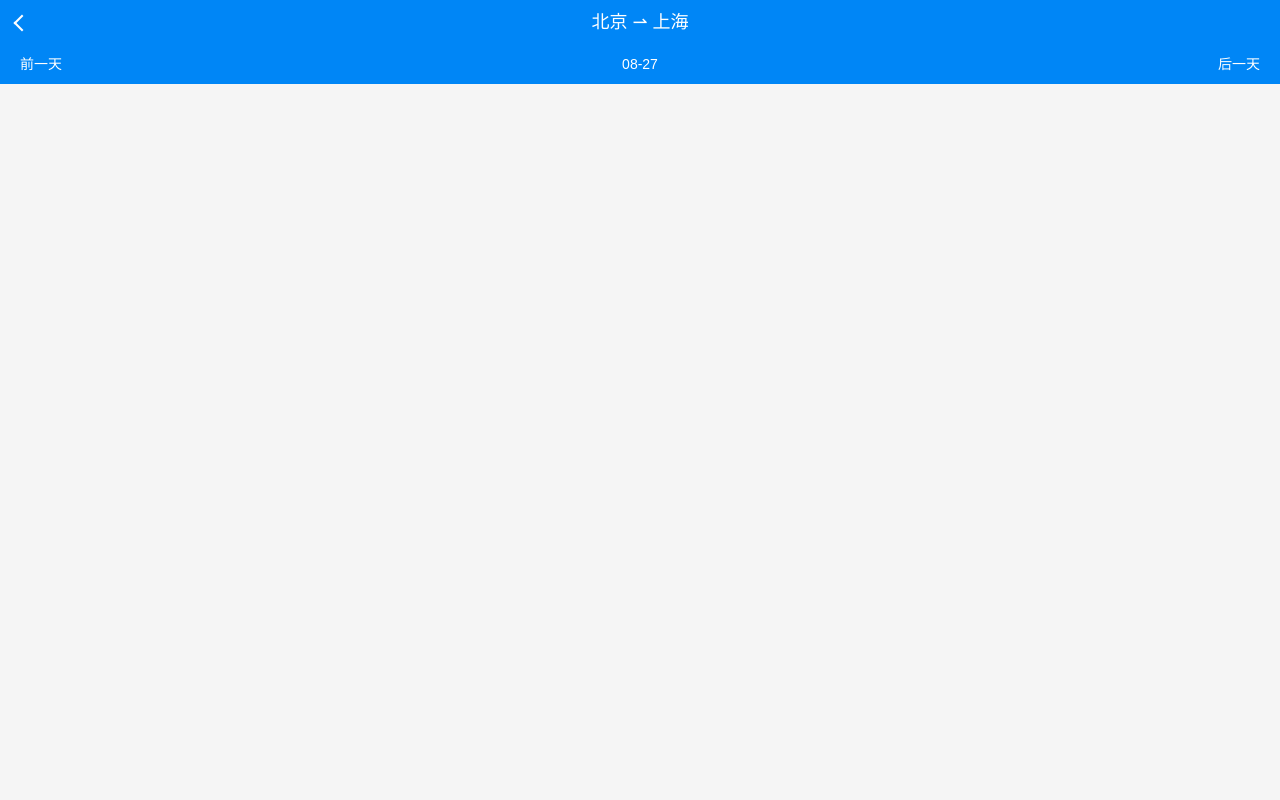
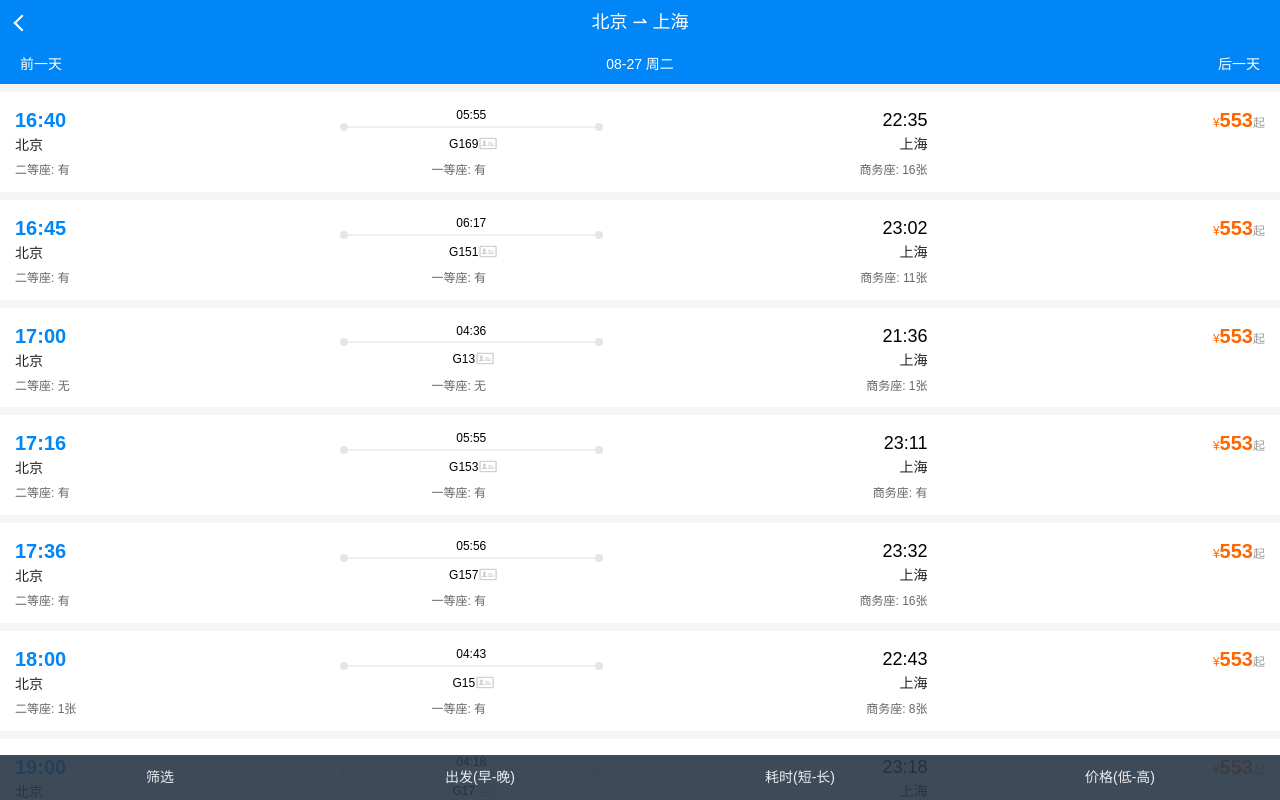
Before and after one commit to zzzmj/train-ticket, a React (Create React App) app: page /train/list in a window 1280 px wide. Shown: the top 800 px of the page. Built offline with nearby package versions, Linux system fonts and the light colour scheme.

Commit message:
fix: 修复一些样式问题

```diff
--- a/src/components/CitySelector/style.scss
+++ b/src/components/CitySelector/style.scss
@@ -7,6 +7,7 @@
     max-width: 700px;
     margin: 0 auto;
     &--input {
+        margin-top: 44px;
         height: 44px;
         line-height: 44px;
         padding-left: 44px;
--- a/src/components/Header/style.scss
+++ b/src/components/Header/style.scss
@@ -1,4 +1,8 @@
 .header {
+    position: fixed;
+    top: 0;
+    left: 0;
+    width: 100%;
     background: #0086f6;
     height: 44px;
     line-height: 44px;
--- /dev/null
+++ b/src/pages/TrainTicket/conf.ts
@@ -0,0 +1,187 @@
+export const response = {
+    data: [
+        {
+            arrive_time: '22:35',
+            business_seat: '16',
+            first_seat: '有',
+            hard_seat: '',
+            hard_sleep: '',
+            no_sea: '',
+            second_seat: '有',
+            soft_sleep: '',
+            start_times: '16:40',
+            time_used_up: '05:55',
+            train_id: 'G169'
+        },
+        {
+            arrive_time: '23:02',
+            business_seat: '11',
+            first_seat: '有',
+            hard_seat: '',
+            hard_sleep: '',
+            no_sea: '无',
+            second_seat: '有',
+            soft_sleep: '',
+            start_times: '16:45',
+            time_used_up: '06:17',
+            train_id: 'G151'
+        },
+        {
+            arrive_time: '21:36',
+            business_seat: '1',
+            first_seat: '无',
+            hard_seat: '',
+            hard_sleep: '',
+            no_sea: '',
+            second_seat: '无',
+            soft_sleep: '',
+            start_times: '17:00',
+            time_used_up: '04:36',
+            train_id: 'G13'
+        },
+        {
+            arrive_time: '23:11',
+            business_seat: '有',
+            first_seat: '有',
+            hard_seat: '',
+            hard_sleep: '',
+            no_sea: '',
+            second_seat: '有',
+            soft_sleep: '',
+            start_times: '17:16',
+            time_used_up: '05:55',
+            train_id: 'G153'
+        },
+        {
+            arrive_time: '23:32',
+            business_seat: '16',
+            first_seat: '有',
+            hard_seat: '',
+            hard_sleep: '',
+            no_sea: '',
+            second_seat: '有',
+            soft_sleep: '',
+            start_times: '17:36',
+            time_used_up: '05:56',
+            train_id: 'G157'
+        },
+        {
+            arrive_time: '22:43',
+            business_seat: '8',
+            first_seat: '1',
+            hard_seat: '',
+            hard_sleep: '',
+            no_sea: '',
+            second_seat: '有',
+            soft_sleep: '',
+            start_times: '18:00',
+            time_used_up: '04:43',
+            train_id: 'G15'
+        },
+        {
+            arrive_time: '23:18',
+            business_seat: '5',
+            first_seat: '1',
+            hard_seat: '',
+            hard_sleep: '',
+            no_sea: '',
+            second_seat: '有',
+            soft_sleep: '',
+            start_times: '19:00',
+            time_used_up: '04:18',
+            train_id: 'G17'
+        },
+        {
+            arrive_time: '23:40',
+            business_seat: '15',
+            first_seat: '有',
+            hard_seat: '',
+            hard_sleep: '',
+            no_sea: '',
+            second_seat: '有',
+            soft_sleep: '',
+            start_times: '19:08',
+            time_used_up: '04:32',
+            train_id: 'G21'
+        },
+        {
+            arrive_time: '09:54',
+            business_seat: '',
+            first_seat: '',
+            hard_seat: '无',
+            hard_sleep: '无',
+            no_sea: '有',
+            second_seat: '',
+            soft_sleep: '无',
+            start_times: '19:10',
+            time_used_up: '14:44',
+            train_id: 'Z281'
+        },
+        {
+            arrive_time: '07:26',
+            business_seat: '',
+            first_seat: '',
+            hard_seat: '',
+            hard_sleep: '有',
+            no_sea: '有',
+            second_seat: '有',
+            soft_sleep: '有',
+            start_times: '19:22',
+            time_used_up: '12:04',
+            train_id: 'D701'
+        },
+        {
+            arrive_time: '07:41',
+            business_seat: '',
+            first_seat: '',
+            hard_seat: '',
+            hard_sleep: '有',
+            no_sea: '',
+            second_seat: '有',
+            soft_sleep: '有',
+            start_times: '19:36',
+            time_used_up: '12:05',
+            train_id: 'D707'
+        },
+        {
+            arrive_time: '07:46',
+            business_seat: '',
+            first_seat: '',
+            hard_seat: '',
+            hard_sleep: '有',
+            no_sea: '',
+            second_seat: '有',
+            soft_sleep: '有',
+            start_times: '19:46',
+            time_used_up: '12:00',
+            train_id: 'D709'
+        },
+        {
+            arrive_time: '11:00',
+            business_seat: '',
+            first_seat: '',
+            hard_seat: '无',
+            hard_sleep: '无',
+            no_sea: '有',
+            second_seat: '',
+            soft_sleep: '无',
+            start_times: '20:05',
+            time_used_up: '14:55',
+            train_id: 'T109'
+        },
+        {
+            arrive_time: '09:20',
+            business_seat: '',
+            first_seat: '',
+            hard_seat: '',
+            hard_sleep: '有',
+            no_sea: '有',
+            second_seat: '有',
+            soft_sleep: '有',
+            start_times: '21:21',
+            time_used_up: '11:59',
+            train_id: 'D705'
+        }
+    ],
+    success: true
+}
--- a/src/pages/TrainTicket/index.tsx
+++ b/src/pages/TrainTicket/index.tsx
@@ -1,9 +1,12 @@
-import React from 'react'
+import React, { useState } from 'react'
 import { withRouter } from 'react-router-dom'
 import * as Actions from '../../redux/actions'
 import { connect } from 'react-redux'
 import Header from '../../components/Header'
+import DateSelector from '../../components/DateSelector'
 import { RouteComponentProps } from 'react-router';
+import { response } from './conf'
+import { getWeekDay } from '../../utils/tool'
 import './style.scss'
 
 interface IProps extends RouteComponentProps {
@@ -14,17 +17,68 @@ interface IProps extends RouteComponentProps {
 }
 
 const TrainTicket = (props: IProps) => {
-    const { from, to, departTime } = props
+    const {
+        from,
+        to,
+        departTime,
+    } = props
+    const [dataSource, setDataSource] = useState<any>(response['data'])
+    const [dateVisible, setDateVisible] = useState<boolean>(false)
     const [fromStation, fromCode] = from
     const [toStation, toCode] = to
 
+    /* 头部返回，日期相关事件 */
     const handleBack = () => {
         props.history.goBack()
     }
 
+    const hanldeDateClick = () => {
+        setDateVisible(true)
+    }
+
+    const handleDateBack = () => {
+        setDateVisible(false)
+    }
+
+    const handleDateSelct = (date: Date) => {
+        console.log('date', date)
+    }
+
+    /* 底部过滤事件 */
+    const handleFilter = () => {
+
+    }
+
+    const handleFilterDepartTime = () => {
+
+    }
+
+    const handleFilterSpendTime = () => {
+
+    }
+
+    const handleFilterPrice = () => {
+
+    }
+
+    const seatFormat = (seat: string) => {
+        if (seat) {
+            // 1. 可能是有
+            // 2. 可能是数字
+            if (Number.isNaN(parseInt(seat))) {
+                return seat
+            } else {
+                return seat + '张'
+            }
+        } else {
+            return '无'
+        }
+    }
+
     const renderTrainTicketList = () => {
         const key = `${fromCode}${toCode}${departTime}`
-        const data = props.ticketData[key] || []
+        // const data = props.ticketData[key] || []
+        const { data } = response
         return data.map((item: any) => {
             const {
                 train_id,
@@ -33,6 +87,7 @@ const TrainTicket = (props: IProps) => {
                 time_used_up,
                 first_seat,
                 second_seat,
+                business_seat,
             } = item
 
             return (
@@ -66,9 +121,9 @@ const TrainTicket = (props: IProps) => {
                     </ul>
 
                     <ul className="train-ticket--content__ticket">
-                        <li>二等座: {first_seat}{Number.isNaN(Number(first_seat)) ? '': '张'}</li>
-                        <li>一等座: {second_seat}{Number.isNaN(Number(second_seat)) ? '': '张'}</li>
-                        <li>商务座: 无</li>
+                        <li>二等座: {seatFormat(first_seat)}</li>
+                        <li>一等座: {seatFormat(second_seat)}</li>
+                        <li>商务座: {seatFormat(business_seat)}</li>
                     </ul>
                 </div>
             )
@@ -77,16 +132,38 @@ const TrainTicket = (props: IProps) => {
 
     return (
         <div className="train-ticket">
+            <div className="train-ticket--header">
                 <Header
                     title={`${fromStation} ⇀ ${toStation}`}
                     onBack={handleBack}
                 />
                 <div className="train-ticket--date">
                     <div>前一天</div>
-                <div>{departTime.slice(5)}</div>
+                    <div onClick={hanldeDateClick}>
+                        <i />
+                        <span>{departTime.slice(5)} </span>
+                        <span>{getWeekDay(departTime)}</span>
+                    </div>
                     <div>后一天</div>
                 </div>
+            </div>
             {renderTrainTicketList()}
+            <div className="train-ticket--footer">
+                <div className="train-ticket--filter">
+                    <ul className="train-ticket--filter__list">
+                        <li onClick={handleFilter}>筛选</li>
+                        <li onClick={handleFilterDepartTime}>出发(早-晚)</li>
+                        <li onClick={handleFilterSpendTime}>耗时(短-长)</li>
+                        <li onClick={handleFilterPrice}>价格(低-高)</li>
+                    </ul>
+                </div>
+            </div>
+
+            <DateSelector
+                visible={dateVisible}
+                onBack={handleDateBack}
+                onSelect={handleDateSelct}
+            />
         </div>
     )
 }
--- a/src/pages/TrainTicket/style.scss
+++ b/src/pages/TrainTicket/style.scss
@@ -4,13 +4,23 @@
     height: 40px;
     line-height: 40px;
     padding: 5px 20px;
+    margin-top: 44px;
     background: #0086f6;
     color: #fff;
+    position: fixed;
+    width: 100%;
+    top: 0;
+    left: 0;
+    z-index: 999;
     > div {
         font-size: 14px;
         line-height: 30px;
         font-family: Arial, Helvetica, sans-serif
     }
+}
+
+.train-ticket--header {
+    height: 84px;
 }
 
 .train-ticket--content {
@@ -125,3 +135,36 @@
         }
     }
 }
+
+.train-ticket--content:first-child {
+    margin-top: 84px;
+}
+
+.train-ticket--footer {
+    height: 45px;
+    margin-top: 8px;
+}
+
+.train-ticket--filter {
+    height: 45px;
+    line-height: 45px;
+    width: 100%;
+    background: rgba(40,56,71,.9);
+    position: fixed;
+    left: 0;
+    bottom: 0;
+    &__list {
+        display: flex;
+        li {
+            font-size: 14px;
+            width: 25%;
+            text-align: center;
+            color: hsla(0,0%,100%,.9);
+        }
+
+        .current {
+            background: #283847;
+            color: #0086f6;
+        }
+    }
+}
--- a/src/utils/tool.tsx
+++ b/src/utils/tool.tsx
@@ -15,3 +15,8 @@ export const formatTime = (date: Date) => {
     }
     return `${y}-${ms}-${ds}`
 }
+
+export const getWeekDay = (format: string) => {
+    const arr = ['周日', '周一', '周二', '周三', '周四', '周五', '周六']
+    return arr[new Date(format).getDay()]
+}
```
Lines whose indentation alone changed are shown as unchanged.
